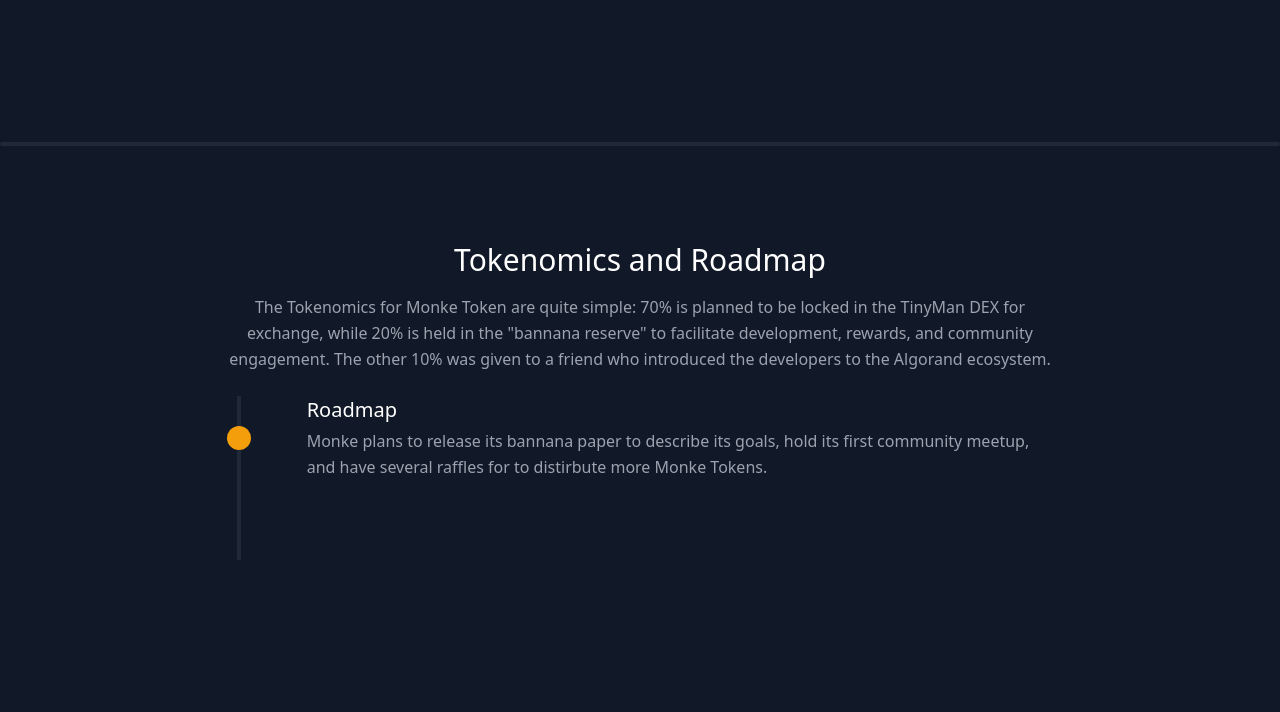
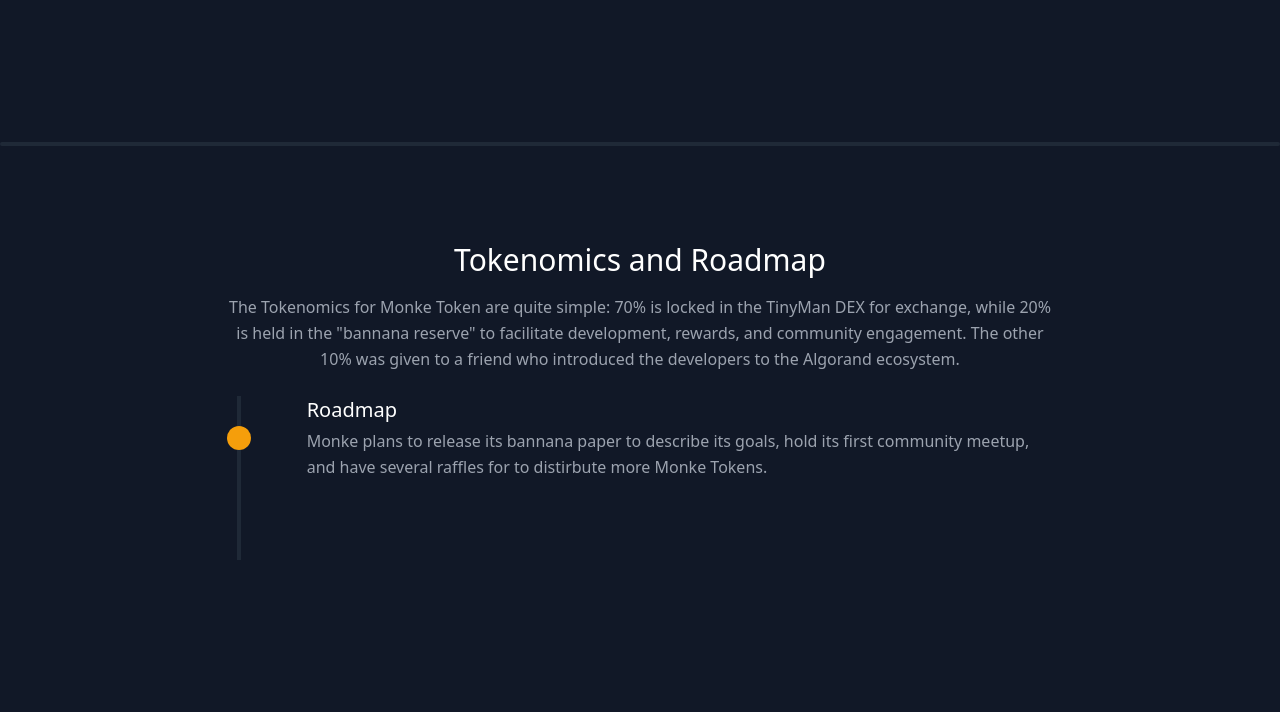
Before and after one commit to MONKE-Token/MONKE-Token.github.io, a plain HTML site: page index.html in a window 1280 px wide. Shown: the part 3380-4092 px from the top of the page. Drawn offline with nearby package versions, Linux system fonts and the light colour scheme.

Commit message:
Hard fork update

```diff
--- a/index.html
+++ b/index.html
@@ -256,7 +256,7 @@
     <div class="container px-5 py-24 mx-auto">
         <div class="flex flex-col text-center w-full mb-6">
             <h1 class="sm:text-3xl text-2xl font-medium title-font mb-4 text-white">Tokenomics and Roadmap</h1>
-            <p class="lg:w-2/3 mx-auto leading-relaxed text-base">The Tokenomics for Monke Token are quite simple: 70% is planned to be locked in the TinyMan DEX for exchange, while 20% is held in the "bannana reserve" to facilitate development, rewards, and community engagement. The other 10% was given to a friend who introduced the developers to the Algorand ecosystem.</p>
+            <p class="lg:w-2/3 mx-auto leading-relaxed text-base">The Tokenomics for Monke Token are quite simple: 70% is locked in the TinyMan DEX for exchange, while 20% is held in the "bannana reserve" to facilitate development, rewards, and community engagement. The other 10% was given to a friend who introduced the developers to the Algorand ecosystem.</p>
         </div>
         <div class="flex relative pb-20 sm:items-center md:w-2/3 mx-auto">
             <div class="h-full w-6 absolute inset-0 flex items-center justify-center">
```
